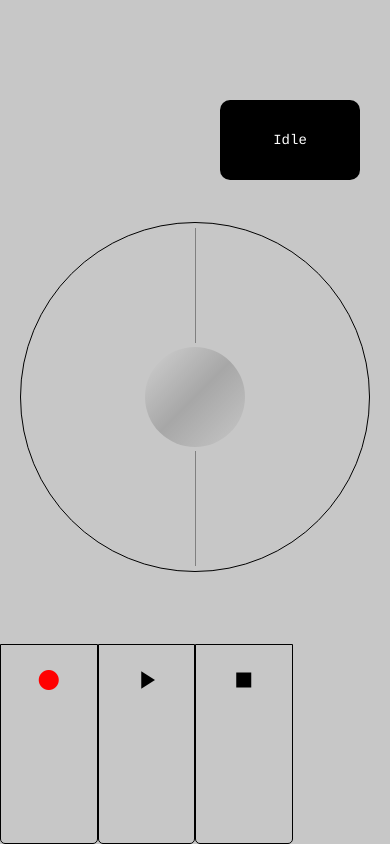
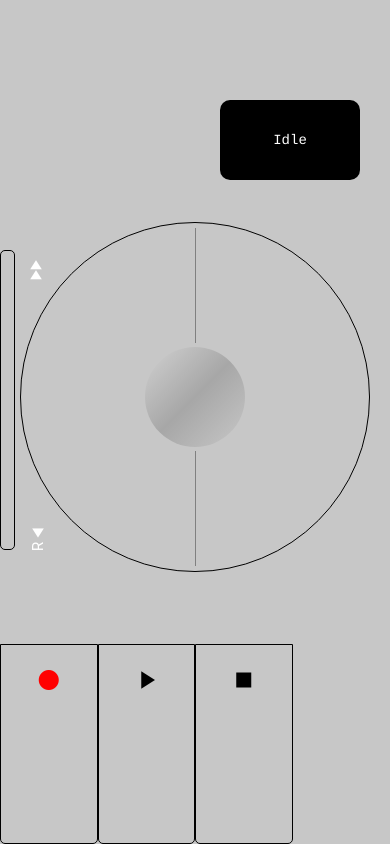
Before and after one commit to james-kaddissi/WavvyApp, a React Native app: screen / in a window 390 px wide. Built offline with nearby package versions, Linux system fonts and the light colour scheme.

Commit message:
Added the spin bar and icons

```diff
--- a/App.js
+++ b/App.js
@@ -1,5 +1,5 @@
 import React, { useState, useEffect, useRef } from 'react';
-import { StyleSheet, View, Text, TouchableOpacity, PanResponder, Animated, Easing } from 'react-native';
+import { StyleSheet, View, Text, TouchableOpacity, PanResponder, Animated, Easing, Dimensions } from 'react-native';
 import Icon from 'react-native-vector-icons/MaterialIcons';
 import { LinearGradient } from 'expo-linear-gradient';
 import { Audio, InterruptionModeIOS, InterruptionModeAndroid } from 'expo-av';
@@ -10,8 +10,11 @@ const App = () => {
   const [recording, setRecording] = useState(null);
   const [sound, setSound] = useState(null);
   const [recordingUri, setRecordingUri] = useState(null);
+  const [sliderValue, setSliderValue] = useState(0);
   const rotation = useRef(new Animated.Value(0)).current;
   const [angleOffset, setAngleOffset] = useState(0);
+
+  const sliderHeight = 300;
 
   const panResponder = PanResponder.create({
     onMoveShouldSetPanResponder: () => true,
@@ -159,9 +162,21 @@ const App = () => {
     }
   };
 
+  const handleSlider = (e, gestureState) => {
+    const positionY = gestureState.moveY - (Dimensions.get('window').height - sliderHeight) / 2;
+    const value = 1 - (2 * positionY) / sliderHeight;
+    setSliderValue(Math.max(-1, Math.min(1, value)));
+  };
+
   const combinedRotation = rotation.interpolate({
     inputRange: [-360, 360],
     outputRange: ['-360deg', '360deg'],
+  });
+
+  const sliderResponder = PanResponder.create({
+    onMoveShouldSetPanResponder: () => true,
+    onPanResponderMove: handleSlider,
+    onPanResponderGrant: handleSlider,
   });
 
   return (
@@ -184,6 +199,18 @@ const App = () => {
         <View style={[styles.line, styles.line1]} />
         <View style={[styles.line, styles.line2]} />
       </Animated.View>
+      <View style={styles.sidebarContainer}>
+        <View style={styles.sidebar} {...sliderResponder.panHandlers}>
+          <View style={styles.symbolTop}>
+            <Icon name="play-arrow" size={20} color="white" />
+            <Icon name="play-arrow" size={20} color="white" style={{ marginLeft: -10 }}/>
+          </View>
+          <View style={styles.symbolBottom}>
+            <Icon name="play-arrow" size={20} color="white" />
+            <Text style={styles.reverseText}>R</Text>
+          </View>
+        </View>
+      </View>
       <View style={styles.screen}>
         <Text style={styles.screenText}>{status}</Text>
       </View>
@@ -238,6 +265,49 @@ const styles = StyleSheet.create({
     bottom: 5,
     transform: [{ rotate: '180deg' }],
   },
+  sidebarContainer: {
+    position: 'absolute',
+    left: 0,
+    top: 100,
+    width: 15,
+    height: 300,
+    justifyContent: 'center',
+    alignItems: 'center',
+    backgroundColor: '#C7C7C7',
+  },
+  sidebar: {
+    width: '100%',
+    top: 150,
+    height: '100%',
+    backgroundColor: '#C7C7C7',
+    justifyContent: 'space-between',
+    alignItems: 'center',
+    borderWidth: 0.5,
+    borderColor: '#000',
+    borderRadius: 5,
+    paddingVertical: 10,
+  },
+  symbolTop: {
+    flexDirection: 'row',
+    position: 'absolute',
+    left: 20,
+    transform: [{rotate: '270deg'}]
+
+  },
+  symbolBottom: {
+    flexDirection: 'row',
+    alignItems: 'center',
+    position: 'absolute',
+    left: 20,
+    bottom: 0,
+    transform: [{rotate: '90deg'}],
+  },
+  reverseText: {
+    color: 'white',
+    fontSize: 15,
+    marginRight: 5,
+    transform: [{rotate: '180deg'}],
+  },
   screen: {
     position: 'absolute',
     top: 100,
```
